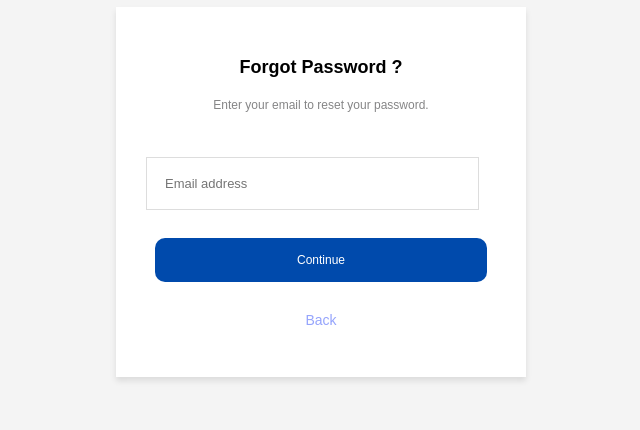
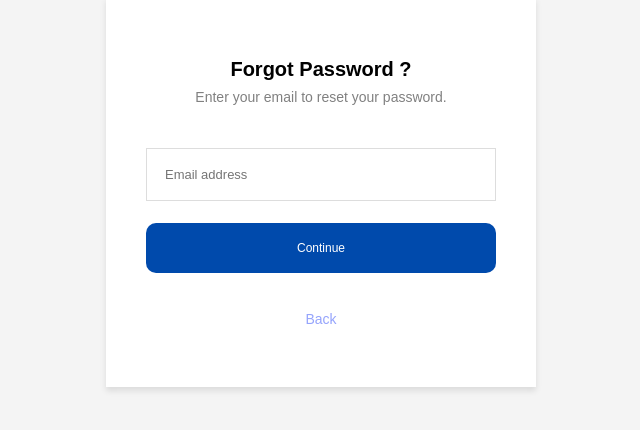
Before and after one commit to SoftcraftSolution/scanstardashboard, a React (Create React App) app: page /forgot in a window 1280 px wide. Shown: the part 208-638 px from the top of the page, without its empty margins (319-959 px from the left). Built offline with nearby package versions, Linux system fonts and the light colour scheme.

Commit message:
foget-dash

```diff
--- a/src/Components/Coupon/Coupon.css
+++ b/src/Components/Coupon/Coupon.css
@@ -1,10 +1,10 @@
-.dashboard {
+/* .dashboard {
     padding: 20px;
     font-family: 'Arial', sans-serif;
     background-color: #f8f9fa;
     width: 1300px;
     margin: 0 auto;
-  }
+  } */
 
   img {
     height: 50px;
--- a/src/Components/Dashboard.css
+++ b/src/Components/Dashboard.css
@@ -1,9 +1,11 @@
 /* Base Styles */
 @import url('https://fonts.googleapis.com/css2?family=Poppins:wght@400;500;600;700&display=swap');
+
 .dashboard {
   padding: 20px;
   font-family: 'Poppins', sans-serif;
   width:100%;
+  /* border: 1px solid red; */
 }
 
 
--- a/src/Components/Login/login.css
+++ b/src/Components/Login/login.css
@@ -1,16 +1,11 @@
-@import url('https://fonts.googleapis.com/css2?family=Poppins:wght@400;500;600;700&display=swap');
-body {
-    margin: 0;
-    font-family: 'Poppins', sans-serif;
-    background-color: #F4F6FA;
-  }
 
-  .login-container {
+ .login-container {
     display: flex;
     justify-content: center;
     align-items: center;
     height: 100vh;
   }
+
   .logokkk{
     width: 212px;
 height: 43px;
@@ -69,7 +64,7 @@ flex-direction: column;
 
 
   input  {
-    width: 90%;
+    width: 88%;
     border: 1px solid #CED4DA;
     border-radius: 0px;
     font-size: 16px;
--- a/src/Forgot/forgot.css
+++ b/src/Forgot/forgot.css
@@ -1,31 +1,28 @@
 @import url('https://fonts.googleapis.com/css2?family=Poppins:wght@400;500;600;700&display=swap');
 
-body {
-    margin: 0;
-    padding: 0;
-    font-family: 'Poppins', sans-serif;
-    background-color: #f4f7fc;
-    height: 100vh;
-    display: flex;
-    align-items: center;
-    justify-content: center;
-}
+
 
 .forgot-password-container {
     display: flex;
     align-items: center;
     justify-content: center;
     width: 100%;
-    height: 90vh; /* Increase height of container */
+    /* border: 1px solid red; */
+    height: 100vh; /* Increase height of container */
 }
 
 .forgot-password-form {
     background-color: #ffffff;
-    padding: 30px;
+    padding: 40px;
     width: 350px;
     height: 310px;/* Adjust width as needed */
     box-shadow: 0 4px 6px rgba(0, 0, 0, 0.1);
     text-align: center;
+    display: flex;
+    align-items: center;
+    justify-content: center;
+    flex-direction: column;
+    /* border: 1px solid red; */
 }
 
 h2 {
@@ -41,33 +38,34 @@ p {
     font-weight: 400;
 }
 
-input[type="email"] {
+.forget-input {
     width: calc(90% - 20px);
     padding: 18px;
-    margin-bottom: 20px;
+    /* margin-bottom: 20px; */
     border: 1px solid #ddd;
     border-radius: 0px;
     font-size: 13px;
     color:  #1F1F1F;
+    width: 89%;
 
 }
 
-button {
+.forget-button {
     background-color:
     #004AAC;
     color: #ffffff;
     border: none;
-    padding: 15px 0;
+    padding: 18px 0;
     border-radius: 10px;
 
     cursor: pointer;
-    width: 95%;
-    margin-bottom: 10px;
+    width: 100%;
+    /* margin-bottom: 10px; */
     font-size: 12px;
-    margin-top: 8px;
+    /* margin-top: 8px; */
 }
 
-button:hover {
+.forget-button:hover {
     background-color: #15468d;
 }
 
@@ -87,3 +85,29 @@ button:hover {
     font-size: 14px;
     margin-bottom: 15px;
 }
+.forget-header-sub{
+    display: flex;
+    flex-direction: column;
+    align-items: center;
+    justify-content: center;
+    margin-bottom: 26px;
+}
+.forget-header{
+    font-size: 20px;
+    font-weight: 600;
+
+}
+.forget-sub{
+    color: grey;
+    font-size: 14px;
+    padding-top: 8px;
+}
+
+.forget-form{
+    display: flex;
+    flex-direction: column;
+    justify-content: space-evenly;
+    /* border:1px solid red; */
+    height: 160px;
+    width: 100%;
+}
--- a/src/Forgot/forgot.js
+++ b/src/Forgot/forgot.js
@@ -23,13 +23,16 @@ const ForgotPassword = () => {
     return (
         <div className="forgot-password-container">
             <div className="forgot-password-form">
-                <h2>Forgot Password ?</h2>
-                <p>Enter your email to reset your password.</p>
+                <div className='forget-header-sub'>
+                <div className='forget-header'>Forgot Password ?</div>
+                <div className='forget-sub'>Enter your email to reset your password.</div>
+                </div>
                 {message && <p className="success-message">{message}</p>}
                 {error && <p className="error-message">{error}</p>}
-                <form onSubmit={handleSubmit}>
+                <form onSubmit={handleSubmit} className='forget-form'>
                     <div className="form-group">
                         <input
+                        className='forget-input'
                             type="email"
                             placeholder="Email address"
                             value={email}
@@ -38,7 +41,7 @@ const ForgotPassword = () => {
                         />
                     </div>
                     <div className="form-group">
-                        <button type="submit">Continue</button>
+                        <button type="submit" className='forget-button'>Continue</button>
                     </div>
                 </form>
                 <a href="/login" className="back-link">Back</a>
```
